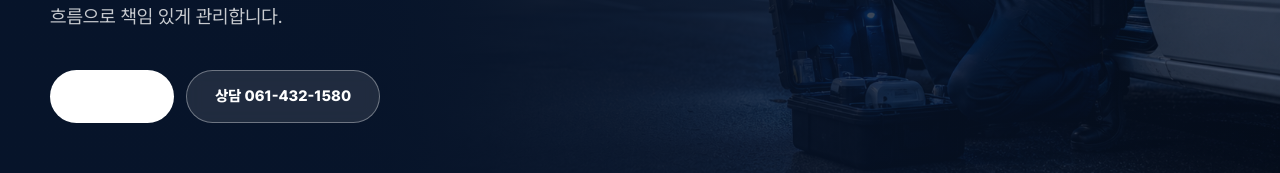
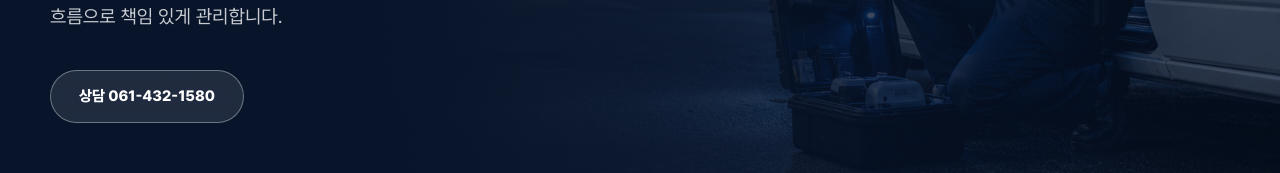
Before and after one commit to cdg7892-maker/hbe-homepage, a Next.js app: page /about in a window 1280 px wide. Shown: the part 534-707 px from the top of the page. Built offline with nearby package versions, Linux system fonts and the light colour scheme; no server answers.

Commit message:
Remove blank about hero button

```diff
--- a/app/about/page.js
+++ b/app/about/page.js
@@ -92,9 +92,6 @@ export default function AboutPage() {
               전문업체입니다. 상담부터 현장 진단, 시공, 사후 안내까지 한 흐름으로 책임 있게 관리합니다.
             </p>
             <div className="mt-9 grid max-w-[360px] gap-3 sm:flex sm:max-w-none sm:flex-wrap">
-              <Link href="/about/greeting" className="rounded-full bg-white px-7 py-3.5 text-center text-[15px] font-extrabold text-deep">
-                인사말 보기
-              </Link>
               <a href={SITE.phoneHref} className="rounded-full border border-white/35 bg-white/10 px-7 py-3.5 text-center text-[15px] font-extrabold text-white backdrop-blur">
                 상담 {SITE.phoneDisplay}
               </a>
```
